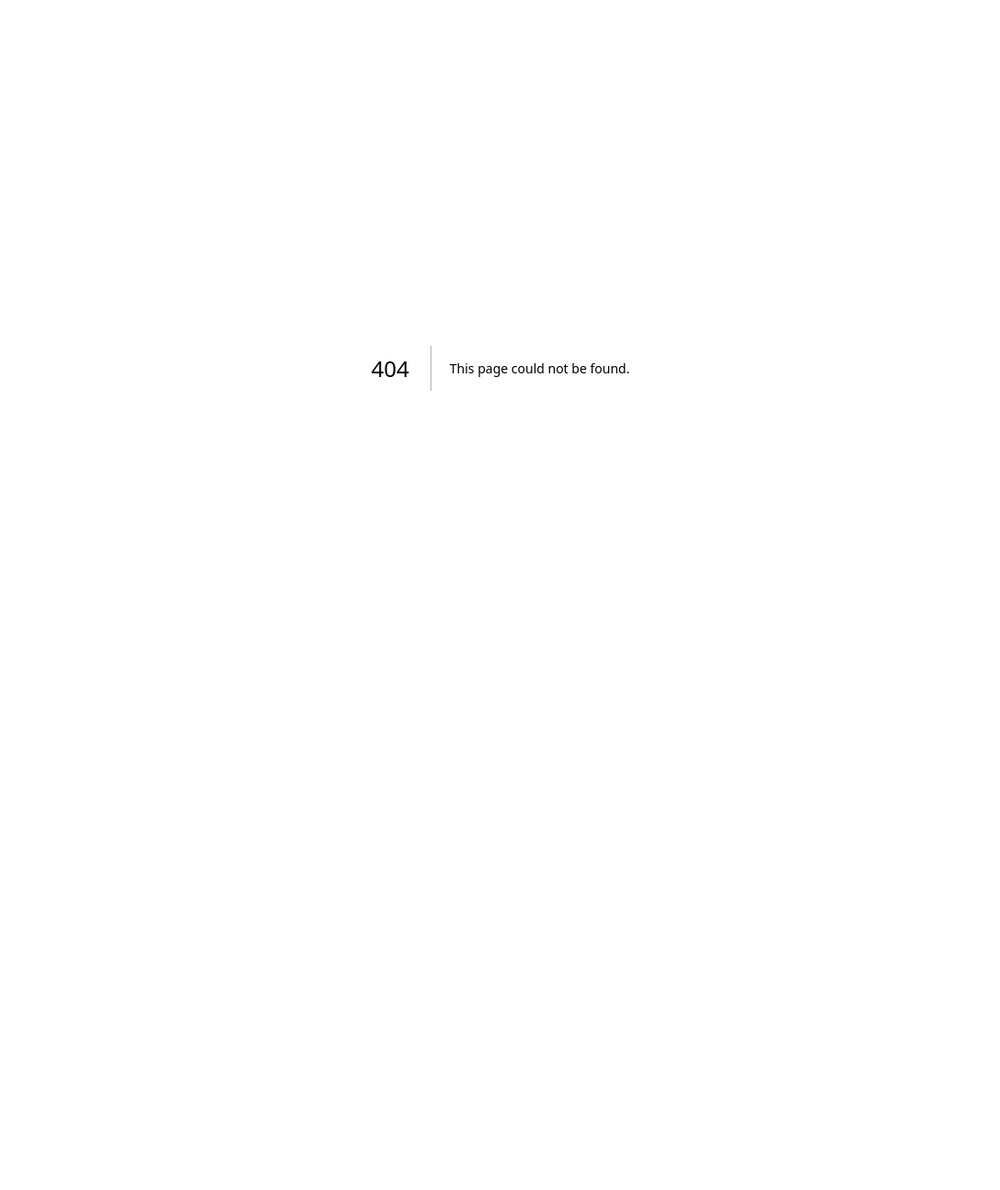
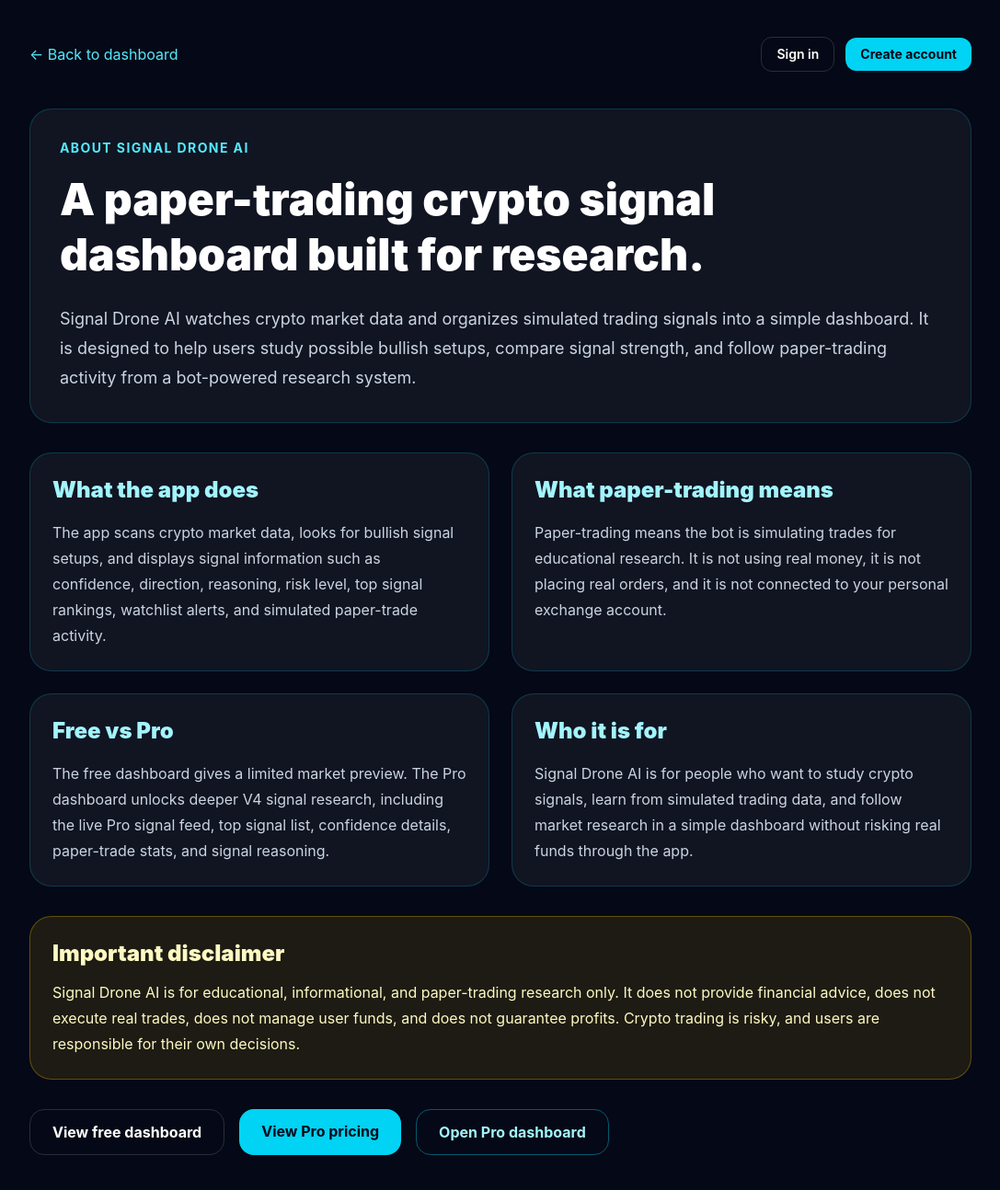
Before and after one commit to Jrudicel519/signaldrone-ai-new-live, a Next.js app: page /about in a window 1280 px wide. Before the commit this address had no page. Shown: the whole page at 92% size, without its empty margins (96-1183 px from the left). Before the commit the page ends 800 px from the top, so only its background shows below. Built offline with nearby package versions, Linux system fonts and the light colour scheme; no server answers.

Commit message:
Add About page

```diff
--- /dev/null
+++ b/src/app/about/page.tsx
@@ -0,0 +1,122 @@
+import Link from "next/link";
+import AccountBar from "@/components/AccountBar";
+
+export default function AboutPage() {
+  return (
+    <main className="min-h-screen bg-[#050816] px-6 py-10 text-white">
+      <div className="mx-auto max-w-5xl">
+        <header className="flex flex-wrap items-center justify-between gap-4">
+          <Link href="/free" className="text-cyan-300">
+            ← Back to dashboard
+          </Link>
+
+          <AccountBar />
+        </header>
+
+        <section className="mt-10 rounded-3xl border border-cyan-400/20 bg-white/5 p-8">
+          <div className="text-sm font-bold uppercase tracking-widest text-cyan-300">
+            About Signal Drone AI
+          </div>
+
+          <h1 className="mt-4 text-5xl font-black leading-tight">
+            A paper-trading crypto signal dashboard built for research.
+          </h1>
+
+          <p className="mt-6 text-lg leading-8 text-slate-300">
+            Signal Drone AI watches crypto market data and organizes simulated
+            trading signals into a simple dashboard. It is designed to help users
+            study possible bullish setups, compare signal strength, and follow
+            paper-trading activity from a bot-powered research system.
+          </p>
+        </section>
+
+        <section className="mt-8 grid gap-6 md:grid-cols-2">
+          <div className="rounded-3xl border border-cyan-400/20 bg-white/5 p-6">
+            <h2 className="text-2xl font-black text-cyan-200">
+              What the app does
+            </h2>
+
+            <p className="mt-4 leading-7 text-slate-300">
+              The app scans crypto market data, looks for bullish signal setups,
+              and displays signal information such as confidence, direction,
+              reasoning, risk level, top signal rankings, watchlist alerts, and
+              simulated paper-trade activity.
+            </p>
+          </div>
+
+          <div className="rounded-3xl border border-cyan-400/20 bg-white/5 p-6">
+            <h2 className="text-2xl font-black text-cyan-200">
+              What paper-trading means
+            </h2>
+
+            <p className="mt-4 leading-7 text-slate-300">
+              Paper-trading means the bot is simulating trades for educational
+              research. It is not using real money, it is not placing real orders,
+              and it is not connected to your personal exchange account.
+            </p>
+          </div>
+
+          <div className="rounded-3xl border border-cyan-400/20 bg-white/5 p-6">
+            <h2 className="text-2xl font-black text-cyan-200">
+              Free vs Pro
+            </h2>
+
+            <p className="mt-4 leading-7 text-slate-300">
+              The free dashboard gives a limited market preview. The Pro dashboard
+              unlocks deeper V4 signal research, including the live Pro signal
+              feed, top signal list, confidence details, paper-trade stats, and
+              signal reasoning.
+            </p>
+          </div>
+
+          <div className="rounded-3xl border border-cyan-400/20 bg-white/5 p-6">
+            <h2 className="text-2xl font-black text-cyan-200">
+              Who it is for
+            </h2>
+
+            <p className="mt-4 leading-7 text-slate-300">
+              Signal Drone AI is for people who want to study crypto signals,
+              learn from simulated trading data, and follow market research in a
+              simple dashboard without risking real funds through the app.
+            </p>
+          </div>
+        </section>
+
+        <section className="mt-8 rounded-3xl border border-yellow-400/30 bg-yellow-400/10 p-6 text-yellow-100">
+          <h2 className="text-2xl font-black">Important disclaimer</h2>
+
+          <p className="mt-3 leading-7">
+            Signal Drone AI is for educational, informational, and paper-trading
+            research only. It does not provide financial advice, does not execute
+            real trades, does not manage user funds, and does not guarantee profits.
+            Crypto trading is risky, and users are responsible for their own
+            decisions.
+          </p>
+        </section>
+
+        <section className="mt-8 flex flex-wrap gap-4">
+          <Link
+            href="/free"
+            className="rounded-2xl border border-white/15 px-6 py-3 font-bold text-white"
+          >
+            View free dashboard
+          </Link>
+
+          <Link
+            href="/pricing"
+            className="rounded-2xl bg-cyan-400 px-6 py-3 font-bold text-slate-950"
+          >
+            View Pro pricing
+          </Link>
+
+          <Link
+            href="/pro"
+            className="rounded-2xl border border-cyan-400/40 px-6 py-3 font-bold text-cyan-200"
+          >
+            Open Pro dashboard
+          </Link>
+        </section>
+      </div>
+    </main>
+  );
+}
```
